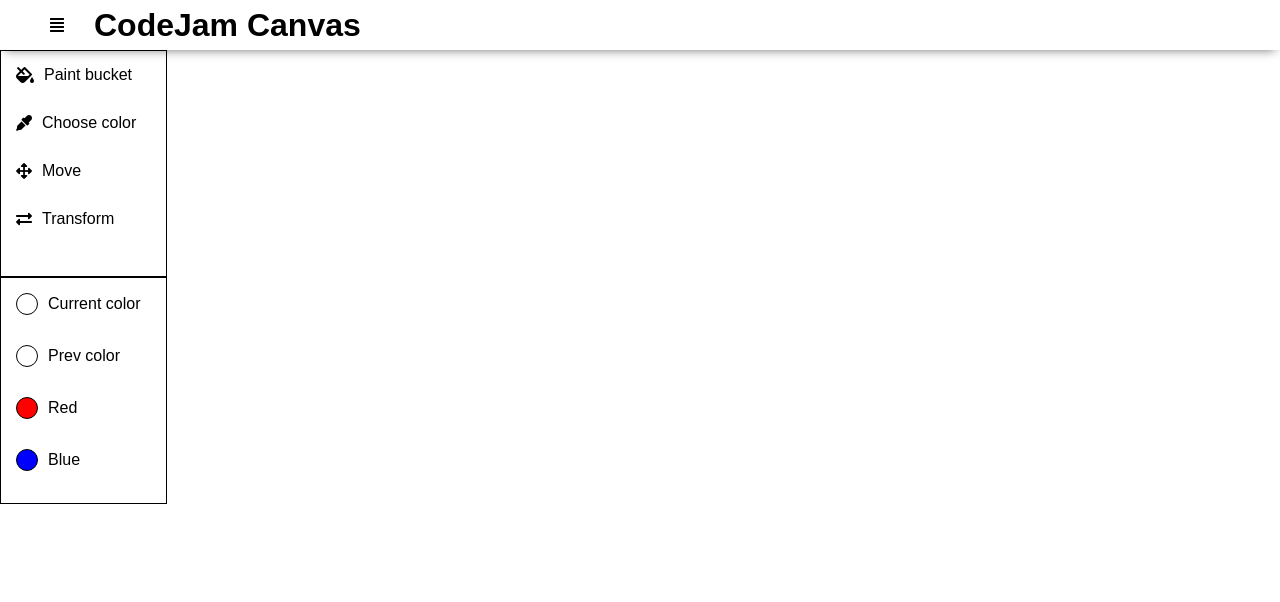
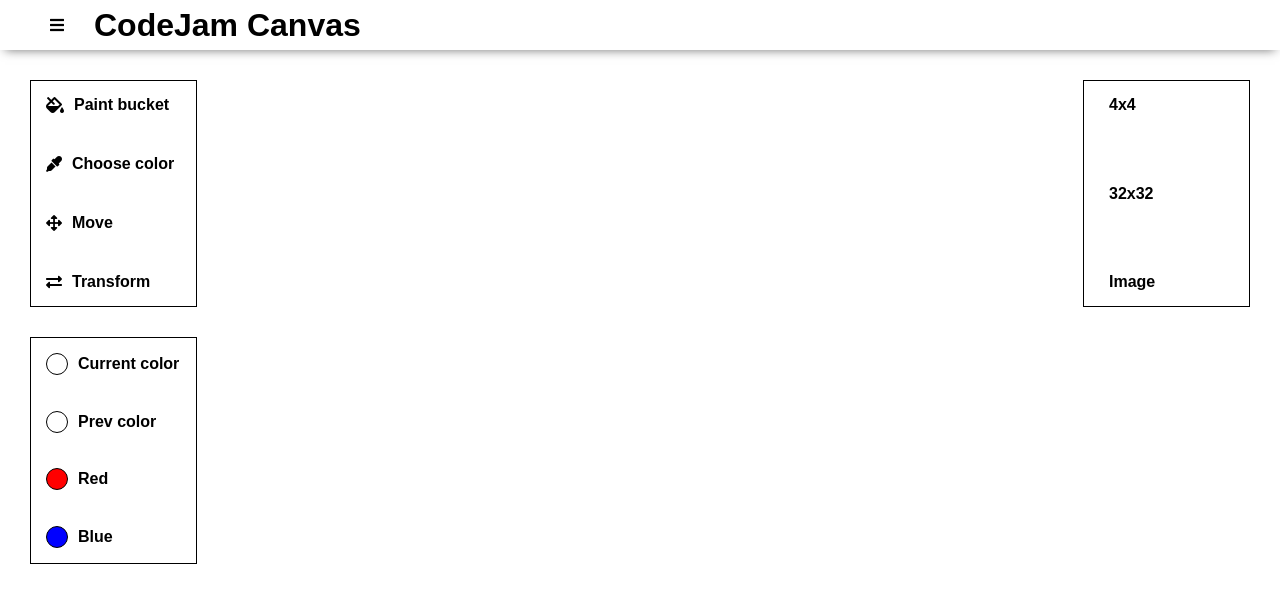
Before and after one commit to Sergej-Karyuhin/codejam-canvas, a plain HTML site: page index.html in a window 1280 px wide. Drawn offline with Linux system fonts and the light colour scheme.

Commit message:
feat: layout completed

```diff
--- a/index.html
+++ b/index.html
@@ -11,21 +11,20 @@
   </head>
 
   <body class="container">
-
     <header class="header">
-      <i class="fas fa-align-justify"></i>
+      <i class="fas fa-bars"></i>
       <h1 class="header__title">CodeJam Canvas</h1>
     </header>
 
     <main class="main">
-      <div class="">
+      <div>
         <ul class="panel">
           <li class="panel__item">
             <i class="fas fa-fill-drip"></i>
             <p class="panel__item__text">Paint bucket</p>
           </li>
           <li class="panel__item">
-            <i class="fas fa-eye-dropper" id="color_picker"></i>
+            <i class="fas fa-eye-dropper"></i>
             <p class="panel__item__text">Choose color</p>
           </li>
           <li class="panel__item">
@@ -56,14 +55,20 @@
           </li>
         </ul>
       </div>
-      <canvas id="canvas" width="300" height="300">
 
-      </canvas>
-      <div class="">
-        <!-- <ul class="panel">
+      <canvas id="canvas"></canvas>
 
-        </ul> -->
-      </div>
+      <ul class="panel">
+        <li class="panel__item">
+          <p class="panel__item__text">4x4</p>
+        </li>
+        <li class="panel__item">
+          <p class="panel__item__text">32x32</p>
+        </li>
+        <li class="panel__item">
+          <p class="panel__item__text">Image</p>
+        </li>
+      </ul>
     </main>
 
     <script src="script.js"></script>
--- a/style.css
+++ b/style.css
@@ -8,13 +8,15 @@ body {
   font-family: Arial;
 }
 
-
 .header {
   display: flex;
   align-items: center;
   padding: 0 50px;
   height: 50px;
   box-shadow: 0px 5px 10px -5px rgba(0,0,0,0.55);
+}
+.header i {
+  cursor: pointer;
 }
 .header__title {
   margin-left: 30px;
@@ -24,9 +26,13 @@ body {
   justify-content: space-between;
 }
 .panel {
+  display: flex;
+  flex-direction: column;
+  justify-content: space-between;
   width: 165px;
   height: 225px;
   border: 1px solid black;
+  margin: 30px;
   list-style: none;
 }
 .panel__item {
@@ -40,7 +46,7 @@ body {
 }
 .panel__item__text {
   padding-left: 10px;
-
+  font-weight: 600;
 }
 .panel__item__circle {
   border-radius: 100%;
```
